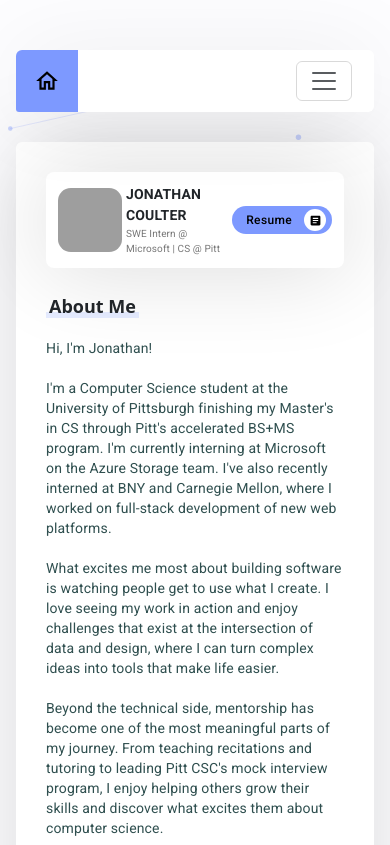
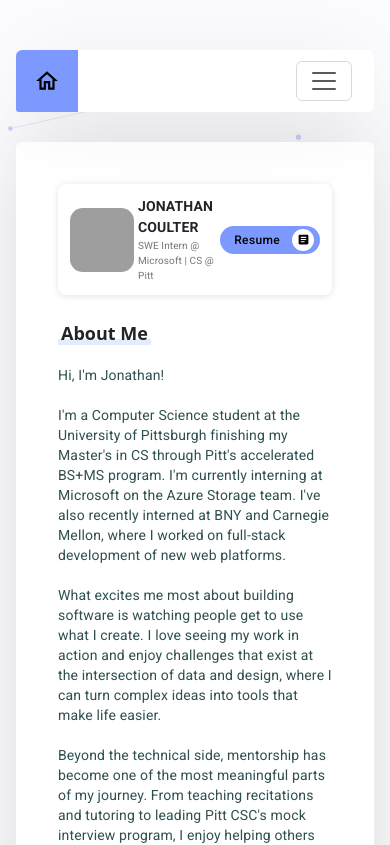
Before and after one commit to JonCoulter/joncoulter.github.io, a React (Create React App) app: page / in a window 390 px wide. Shown: the top 845 px of the page. Built offline with nearby package versions, Linux system fonts and the light colour scheme; grey boxes are pictures that could not be loaded.

Commit message:
fixed profile shadow clipping on mobile

```diff
--- a/src/components/RevealContent/RevealContent.css
+++ b/src/components/RevealContent/RevealContent.css
@@ -6,6 +6,7 @@
 
 .reveal-content {
     position: relative;
+    padding: 12px 12px 0 12px;
 }
 
 .reveal-content.is-animating {
--- a/src/pages/Home/Home.css
+++ b/src/pages/Home/Home.css
@@ -10,6 +10,7 @@
         border-radius: 8px;
         padding: 12px;
         margin-bottom: 28px;
+        filter: drop-shadow(0px 1px 3px rgba(0, 0, 0, 0.12));
     }
 
     .home-mobile-profile-header {
--- a/src/pages/Home/Home.js
+++ b/src/pages/Home/Home.js
@@ -21,7 +21,7 @@ export default function Home(){
 
     return(
         <>
-            <div className='home-mobile-profile container-shadow'>
+            <div className='home-mobile-profile'>
                 <div className='home-mobile-profile-header'>
                     <div className='home-mobile-profile-image-wrapper'>
                         {!mobileImageLoaded && (
```
